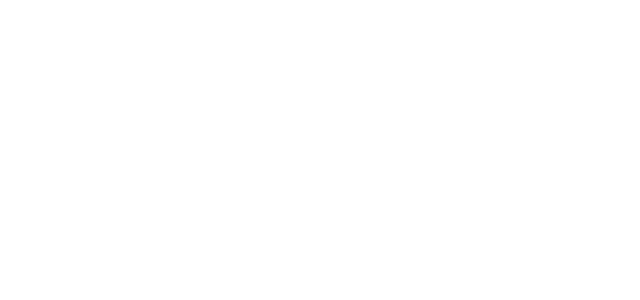
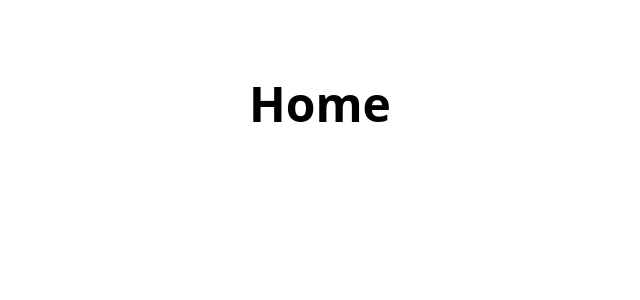
Before and after one commit to kunal021/courses.io-1.0-, a React (Vite) app in the folder client/: page / in a window 1280 px wide. Before the commit this address had no page. Shown: the top 300 px of the page, without its empty margins (320-960 px from the left). Built offline with nearby package versions, Linux system fonts and the light colour scheme.

Commit message:
added home

```diff
--- a/client/src/App.jsx
+++ b/client/src/App.jsx
@@ -10,6 +10,7 @@
 import DataStructures from "./components/learning-path/DataStructures";
 import WebDevelopement from "./components/learning-path/WebDevelopement";
 import MachineLearning from "./components/learning-path/MachineLearning";
+import Home from "./components/Home";
 // import Home from "./components/Home";
 
 function App() {
@@ -17,7 +18,7 @@
     <AuthProvider>
       <BrowserRouter>
         <Routes>
-          {/* <Route path="/" element={<Test />} /> */}
+          <Route path="/" element={<Home />} />
           <Route path="/courses" element={<Courses />} />
           <Route path="/data-structure" element={<DataStructures />} />
           <Route path="/web-developement" element={<WebDevelopement />} />
--- /dev/null
+++ b/client/src/components/Home.jsx
@@ -0,0 +1,5 @@
+function Home() {
+  return <div className="text-center m-20 text-5xl font-black">Home</div>;
+}
+
+export default Home;
```
